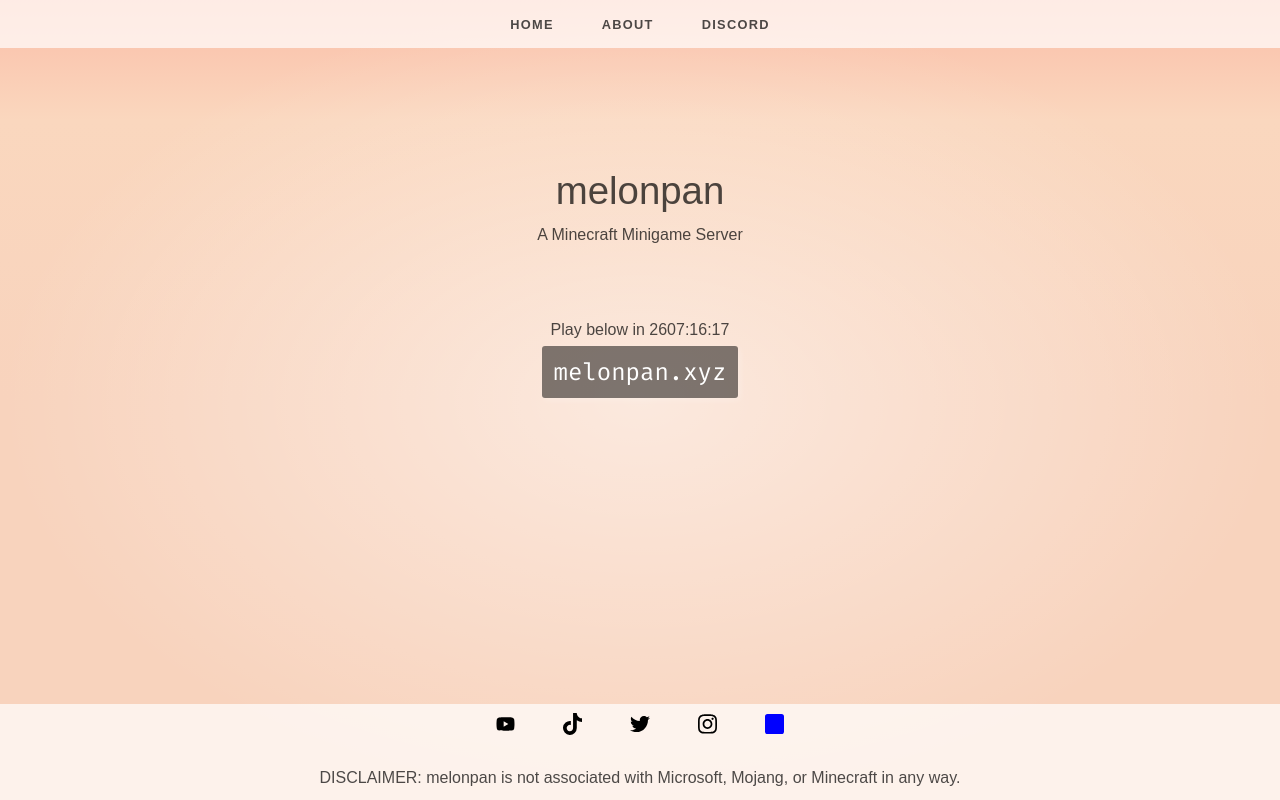
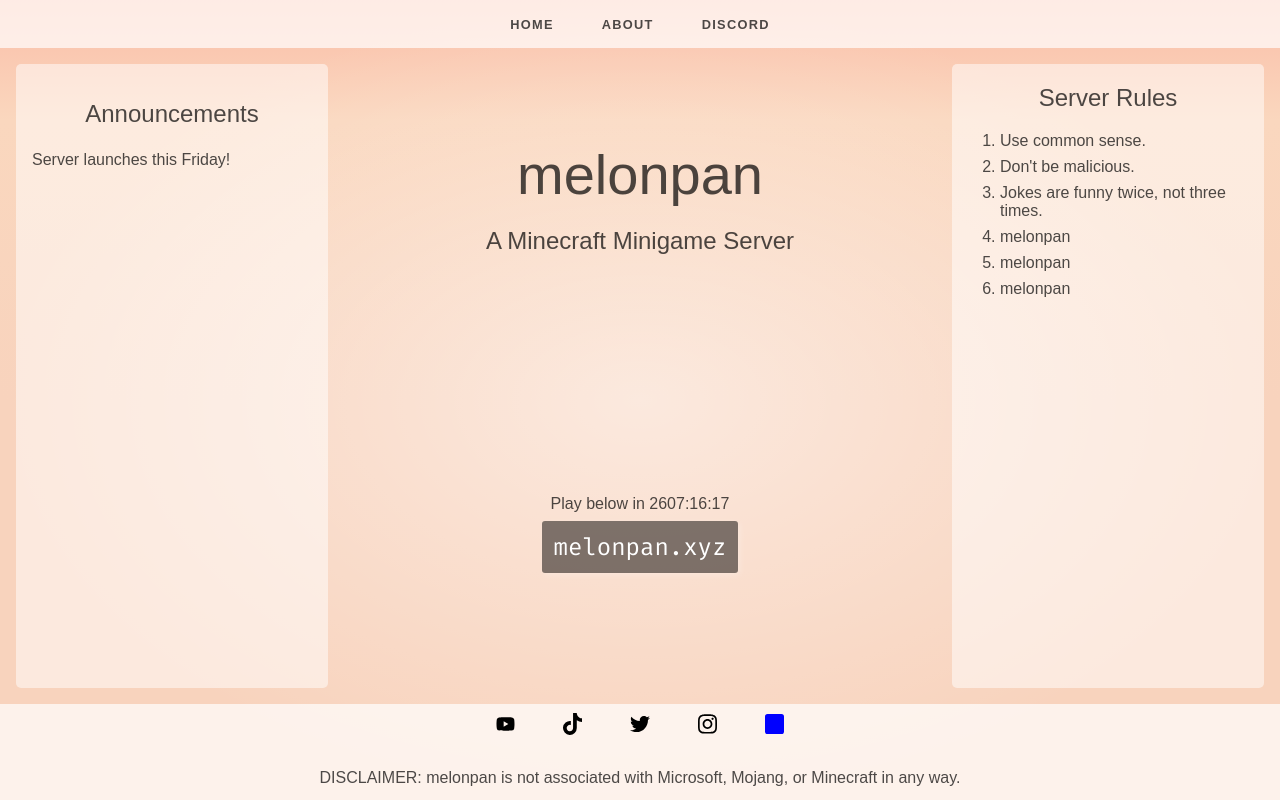
Before and after one commit to Minecraft-Haven/minecraft-haven-net, a SvelteKit app: page / in a window 1280 px wide. Built offline with nearby package versions, Linux system fonts and the light colour scheme.

Commit message:
add sections

```diff
--- a/src/routes/+layout.svelte
+++ b/src/routes/+layout.svelte
@@ -36,13 +36,12 @@
 	}
 
 	main {
+		display: flex;
 		flex: 1;
-		display: flex;
-		flex-direction: column;
 		padding: 1rem;
 		width: 100%;
-		max-width: 64rem;
-		margin: 0 auto;
+		height: 100%;
+		margin: 0;
 		box-sizing: border-box;
 	}
 
--- a/src/routes/+page.svelte
+++ b/src/routes/+page.svelte
@@ -23,39 +23,76 @@
 </svelte:head>
 
 <section>
-	<h1>melonpan</h1>
-	<h2>A Minecraft Minigame Server</h2>
-
 	<div class="tiles">
+		<div class="announcements">
+			<h2 style="text-align: center;">Announcements</h2>
+			<p>
+				Server launches this Friday!
+			</p>
+		</div>
 		<div class="ip">
+			<h1>melonpan</h1>
+			<h2 style="margin-bottom: 15rem;">A Minecraft Minigame Server</h2>
 			Play below {timeDisplay}
 			<pre title="copy to clipboard" on:keypress={(key) => key.key === 'Enter' && navigator.clipboard.writeText('melonpan.xyz')} on:click={() => navigator.clipboard.writeText('melonpan.xyz')}>melonpan.xyz</pre>
 		</div>
-		<div class="announcements"></div>
-		<div class="rules"></div>
-		<div class="faq"></div>
+		<div class="rules">
+			<h2 style="text-align: center;">Server Rules</h2>
+			<ol>
+				<li>Use common sense.</li>
+				<li>Don't be malicious.</li>
+				<li>Jokes are funny twice, not three times.</li>
+				<li>melonpan</li>
+				<li>melonpan</li>
+				<li>melonpan</li>
+			</ol>
+		</div>
 	</div>
 </section>
 
 <style>
 	section {
 		display: flex;
-		flex-direction: column;
-		justify-content: center;
-		align-items: center;
-		flex: 0.6;
+		flex: 1;
 	}
 
 	h1 {
 		width: 100%;
+		font-size: 3.5rem;
 		margin-bottom: 0;
 	}
 
-	div {
+	h2 {
+			font-size: 1.5rem;
+	}
+
+	.tiles {
+			flex: 1;
+			display: grid;
+			grid-template-columns: 1fr 2fr 1fr;
+			grid-template-rows: 1fr;
+	}
+
+	.ip {
 		margin-top: 2em;
 		display: flex;
 		flex-direction: column;
 		align-items: center;
+	}
+
+	.rules {
+      border-radius: 5px;
+      background: rgba(255, 255, 255, 0.5);
+	}
+
+	.announcements {
+			padding: 1rem;
+			border-radius: 5px;
+			background: rgba(255, 255, 255, 0.5);
+	}
+
+	.rules li {
+			margin: 0.5em;
 	}
 
 	pre {
```
